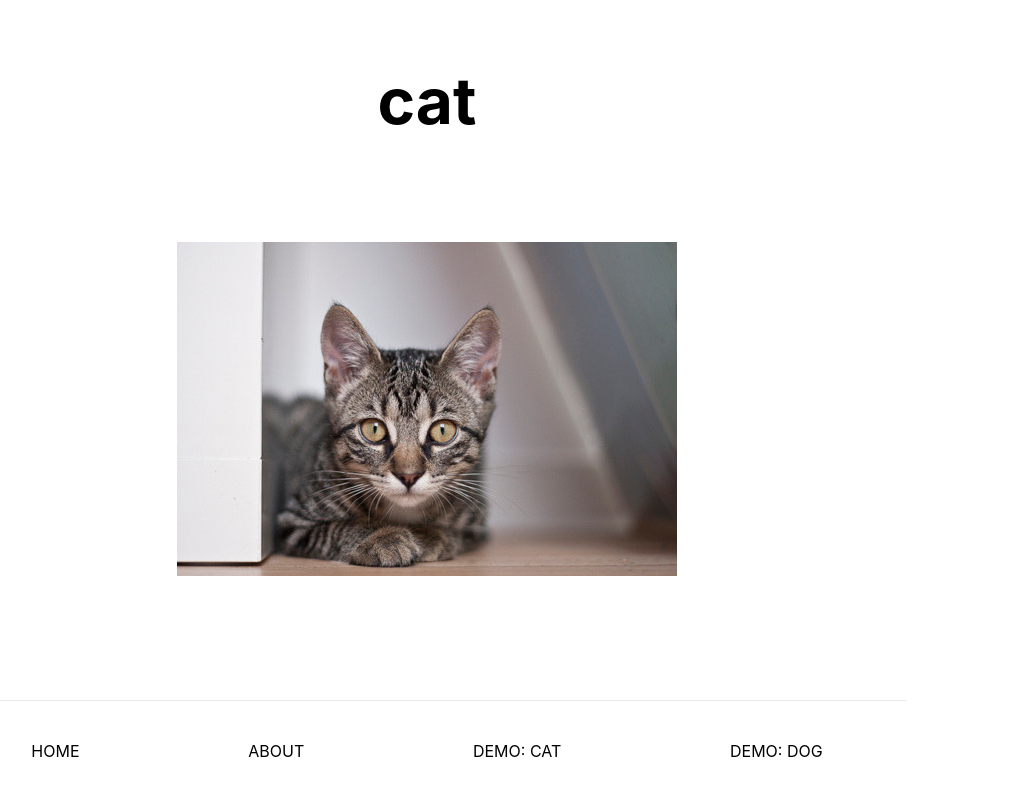
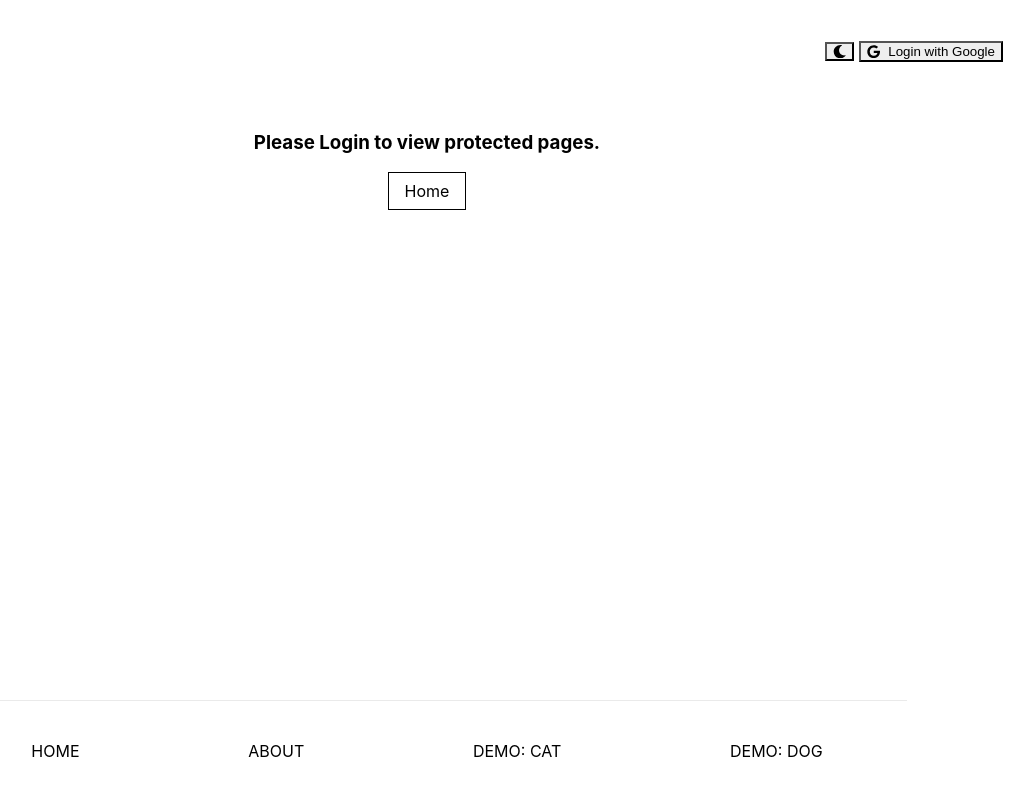
Before and after one commit to Temel00/dynamic-list-creator, a Next.js app: page /demo/cat in a window 1280 px wide. Shown: the top 796 px of the page, without its empty margins (213-1247 px from the left). Built offline with nearby package versions, Linux system fonts and the light colour scheme; no server answers.

Commit message:
Protected Pages with Authentication working commit

```diff
--- /dev/null
+++ b/components/auth.tsx
@@ -0,0 +1,58 @@
+import React from 'react';
+import { Box, Button, Link, Text, useColorMode } from '@chakra-ui/react';
+import { signInWithPopup, GoogleAuthProvider } from 'firebase/auth';
+import { FaGoogle, FaMoon, FaSun } from 'react-icons/fa';
+import { auth } from '../firebase';
+import useAuth from '../hooks/useAuth';
+const Auth = () => {
+  const { toggleColorMode, colorMode } = useColorMode();
+  const { isLoggedIn, user } = useAuth();
+
+  const handleAuth = async () => {
+    const provider = new GoogleAuthProvider();
+    signInWithPopup(auth, provider)
+      .then(result => {
+        // This gives you a Google Access Token. You can use it to access the Google API.
+        const credential = GoogleAuthProvider.credentialFromResult(result);
+
+        const token = credential?.accessToken;
+        // The signed-in user info.
+        const user = result?.user;
+
+        // ...
+      })
+      .catch(error => {
+        // Handle Errors here.
+        const errorCode = error.code;
+        const errorMessage = error.message;
+        // The email of the user's account used.
+        const email = error.customData.email;
+        // The AuthCredential type that was used.
+        const credential = GoogleAuthProvider.credentialFromError(error);
+        // ...
+      });
+  };
+
+  return (
+    <Box position={'fixed'} top="5%" right="5%">
+      <Button onClick={() => toggleColorMode()}>
+        {colorMode == 'dark' ? <FaSun /> : <FaMoon />}
+      </Button>{' '}
+      {isLoggedIn && (
+        <>
+          <Text color="green.500">{(user as any).email}</Text>
+          <Link color="red.500" onClick={() => auth.signOut()}>
+            Logout
+          </Link>
+        </>
+      )}
+      {!isLoggedIn && (
+        <Button leftIcon={<FaGoogle />} onClick={() => handleAuth()}>
+          Login with Google
+        </Button>
+      )}
+    </Box>
+  );
+};
+
+export default Auth;
--- /dev/null
+++ b/firebase/index.js
@@ -0,0 +1,18 @@
+import { initializeApp } from 'firebase/app';
+import { getAuth } from 'firebase/auth';
+import { getFirestore } from 'firebase/firestore';
+
+const firebaseConfig = {
+  apiKey: 'AIzaSyB_VSzbUY9Gu5IENdu2xclLdnCz_YB1Kw8',
+  authDomain: 'habit-sherpa.firebaseapp.com',
+  projectId: 'habit-sherpa',
+  storageBucket: 'habit-sherpa.appspot.com',
+  messagingSenderId: '957769508304',
+  appId: '1:957769508304:web:9b7468509e290dc49c45d5',
+};
+
+const app = initializeApp(firebaseConfig);
+const auth = getAuth(app);
+const db = getFirestore(app);
+
+export { auth, db };
--- /dev/null
+++ b/hooks/useAuth.js
@@ -0,0 +1,16 @@
+import { useEffect, useState } from 'react';
+import { auth } from '../firebase';
+const useAuth = () => {
+  const [user, setUser] = useState(null);
+  const [isLoggedIn, setIsLoggedIn] = useState(false);
+
+  useEffect(() => {
+    auth.onAuthStateChanged(user => {
+      setIsLoggedIn(user && user.uid ? true : false);
+      setUser(user);
+    });
+  });
+  return { user, isLoggedIn };
+};
+
+export default useAuth;
--- a/pages/demo/[page].tsx
+++ b/pages/demo/[page].tsx
@@ -1,8 +1,14 @@
 import { useRouter } from 'next/router';
 import Footer from '../../components/footer';
 import styles from '../../styles/Home.module.css';
+import useAuth from '../../hooks/useAuth';
+import React, { useEffect } from 'react';
+import Auth from '../../components/auth';
+import Link from 'next/link';
+// import { BrowserRouter as Router, Route, Routes, useNavigate } from 'react-router-dom';
 
 const Page = () => {
+  const { isLoggedIn, user } = useAuth();
   const router = useRouter();
   const { page } = router.query;
 
@@ -21,9 +27,32 @@ const Page = () => {
   return (
     <div className={styles.container}>
       <main className={styles.main}>
-        <h1 className={styles.title}>{page?.toString()}</h1>
-        {imgPath ? <img src={imgPath} alt={imgPath} className={styles.demoImg}></img> : null}
-        <br />
+        <Auth />
+        {isLoggedIn ? (
+          <div>
+            <h1 className={styles.title}>{page?.toString()}</h1>
+            {imgPath ? <img src={imgPath} alt={imgPath} className={styles.demoImg}></img> : null}
+            <br />
+          </div>
+        ) : (
+          <div
+            style={{
+              display: 'flex',
+              flexFlow: 'column nowrap',
+              alignItems: 'center',
+              justifyContent: 'center',
+              marginTop: '5em',
+            }}
+          >
+            <h3>Please Login to view protected pages.</h3>
+            <Link
+              href={'/'}
+              style={{ padding: '.5em 1em', border: '1px solid black', textAlign: 'center' }}
+            >
+              Home
+            </Link>
+          </div>
+        )}
       </main>
       <Footer />
     </div>
--- a/pages/index.tsx
+++ b/pages/index.tsx
@@ -2,8 +2,12 @@ import type { NextPage } from 'next';
 import Head from 'next/head';
 import Footer from '../components/footer';
 import styles from '../styles/Home.module.css';
+import Auth from '../components/auth';
+import useAuth from '../hooks/useAuth';
 
 const Home: NextPage = () => {
+  const { isLoggedIn, user } = useAuth();
+  console.log('home-user', user);
   return (
     <div className={styles.container}>
       <Head>
@@ -16,6 +20,7 @@ const Home: NextPage = () => {
       </Head>
 
       <main className={styles.main}>
+        <Auth />
         <h1 className={styles.title}>
           Welcome to <a href="https://nextjs.org">Next.js!</a>
         </h1>
```
Also changed, not shown: package.json (+6 -3 lines), 2 other files (tests, documents, lock files or other folders).
